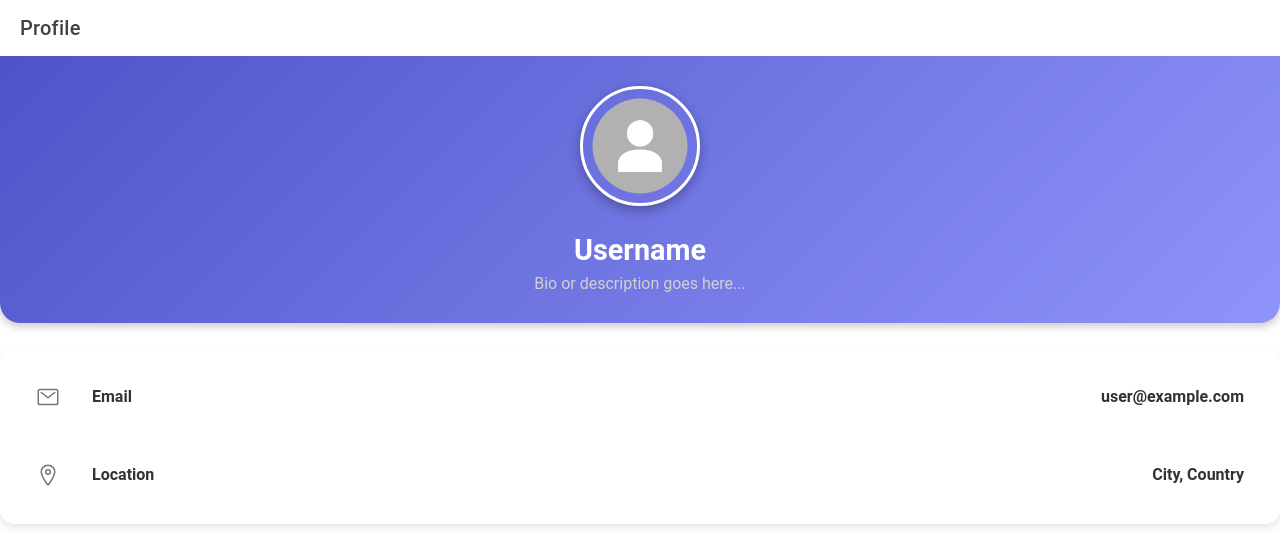
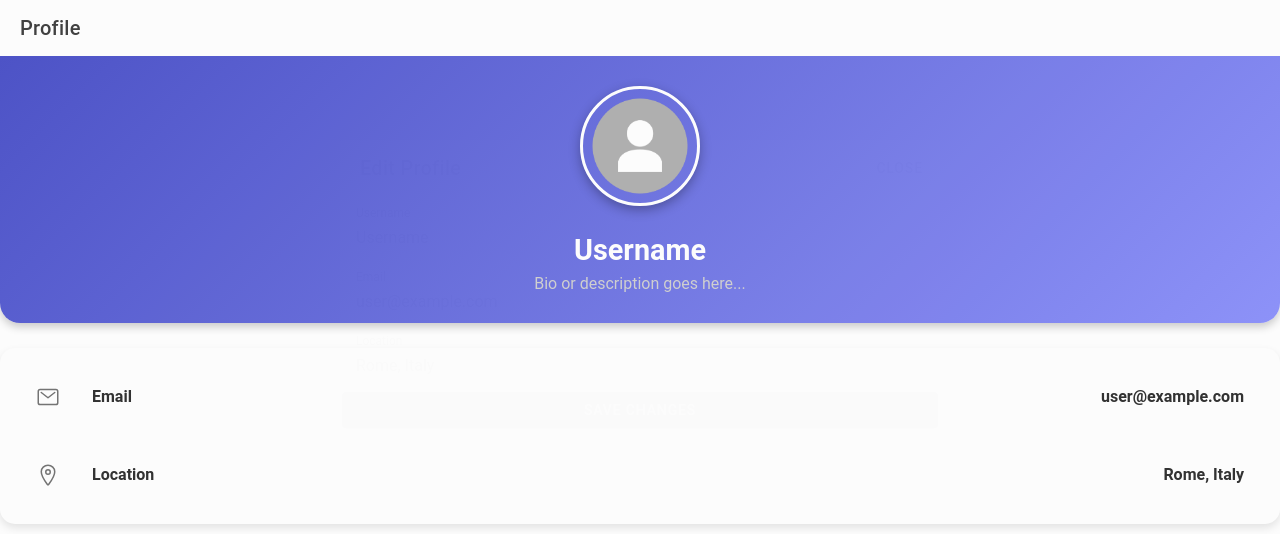
Before and after one commit to Catarina-Crespo/IPM, a React (Vite) app: page /profile in a window 1280 px wide. Both pictures are taken after a click on the element "EDIT PROFILE". Shown: the top 534 px of the page. Built offline with nearby package versions, Linux system fonts and the light colour scheme.

Commit message:
fixed checkboxes error, edit profile.

```diff
--- a/src/pages/CreatePlan.tsx
+++ b/src/pages/CreatePlan.tsx
@@ -79,7 +79,7 @@ const CreatePlan: React.FC = () => {
     setSelectedOptionVisitor(SelectedOptionVisitor === label ? null : label);
   };
   const handleCheckboxChangeSchedule = (label: string) => {
-    setSelectedOptionVisitor(SelectedOptionSchedule === label ? null : label);
+    setSelectedOptionScheduler(SelectedOptionSchedule === label ? null : label);
   };
 
   return (
@@ -163,8 +163,8 @@ const CreatePlan: React.FC = () => {
           'Both',
         ].map((label, index) => (
           <IonItem key={index} lines="none">
-            <IonCheckbox  checked={SelectedOptionVisitor === label}
-                onIonChange={() => handleCheckboxChangeVisitor(label)}
+            <IonCheckbox  checked={SelectedOptionSchedule === label}
+                onIonChange={() => handleCheckboxChangeSchedule(label)}
               slot="start"
               style={{
                 '--border-radius': '100%',
--- a/src/pages/Profile.tsx
+++ b/src/pages/Profile.tsx
@@ -1,15 +1,37 @@
-import { IonContent, IonHeader, IonPage, IonTitle, IonToolbar, IonAvatar, IonItem, IonLabel, IonList, IonButton, IonIcon } from '@ionic/react';
-import { mailOutline, locationOutline } from 'ionicons/icons'; // Import icons
+import {
+  IonContent,
+  IonHeader,
+  IonPage,
+  IonTitle,
+  IonToolbar,
+  IonAvatar,
+  IonItem,
+  IonLabel,
+  IonList,
+  IonButton,
+  IonIcon,
+  IonInput,
+  IonModal,
+} from '@ionic/react';
+import { mailOutline, locationOutline } from 'ionicons/icons';
 import '../styles/Profile.css';
+import { useState } from 'react';
 import { useHistory } from 'react-router-dom';
 
 const Profile: React.FC = () => {
+  const history = useHistory();
 
-  const history = useHistory(); // useHistory hook for navigation
+  const [isEditModalOpen, setIsEditModalOpen] = useState(false);
+  const [username, setUsername] = useState('Username');
+  const [email, setEmail] = useState('user@example.com');
+  const [location, setLocation] = useState('Rome, Italy');
 
   const handleLogout = () => {
-    history.push("/login");
-    console.log("User logged out");
+    history.push('/login');
+  };
+
+  const handleSave = () => {
+    setIsEditModalOpen(false);
   };
 
   return (
@@ -30,31 +52,79 @@ const Profile: React.FC = () => {
           <IonAvatar className="profile-avatar">
             <img src="src/img/profile.png" alt="Profile" />
           </IonAvatar>
-          <h2>Username</h2>
+          <h2>{username}</h2>
           <p>Bio or description goes here...</p>
         </div>
 
-        <IonList className='profile_list'>
-          <IonItem className='profile_item'>
+        <IonList className="profile_list">
+          <IonItem className="profile_item">
             <IonIcon icon={mailOutline} slot="start" />
             <IonLabel>Email</IonLabel>
-            <IonLabel slot="end">user@example.com</IonLabel>
+            <IonLabel slot="end">{email}</IonLabel>
           </IonItem>
-          <IonItem className='profile_item'>
+          <IonItem className="profile_item">
             <IonIcon icon={locationOutline} slot="start" />
             <IonLabel>Location</IonLabel>
-            <IonLabel slot="end">City, Country</IonLabel>
+            <IonLabel slot="end">{location}</IonLabel>
           </IonItem>
         </IonList>
 
-        <IonButton expand="block" color="primary" className='primBtn'>
+        <IonButton
+          expand="block"
+          color="primary"
+          className="primBtn"
+          onClick={() => setIsEditModalOpen(true)}
+        >
           Edit Profile
         </IonButton>
 
-        <IonButton expand="block" color="danger" onClick={handleLogout} className='dangerBtn'>
+        <IonButton
+          expand="block"
+          color="danger"
+          onClick={handleLogout}
+          className="dangerBtn"
+        >
           Log Out
         </IonButton>
 
+        <IonModal isOpen={isEditModalOpen} onDidDismiss={() => setIsEditModalOpen(false)}>
+          <IonHeader>
+            <IonToolbar>
+              <IonTitle>Edit Profile</IonTitle>
+              <IonButton slot="end" fill="clear" onClick={() => setIsEditModalOpen(false)}>
+                Close
+              </IonButton>
+            </IonToolbar>
+          </IonHeader>
+          <IonContent>
+            <div className="edit-profile-form">
+              <IonItem>
+                <IonLabel position="stacked">Username</IonLabel>
+                <IonInput
+                  value={username}
+                  onIonChange={(e) => setUsername(e.detail.value!)}
+                />
+              </IonItem>
+              <IonItem>
+                <IonLabel position="stacked">Email</IonLabel>
+                <IonInput
+                  value={email}
+                  onIonChange={(e) => setEmail(e.detail.value!)}
+                />
+              </IonItem>
+              <IonItem>
+                <IonLabel position="stacked">Location</IonLabel>
+                <IonInput
+                  value={location}
+                  onIonChange={(e) => setLocation(e.detail.value!)}
+                />
+              </IonItem>
+              <IonButton expand="block" color="primary" onClick={handleSave}>
+                Save Changes
+              </IonButton>
+            </div>
+          </IonContent>
+        </IonModal>
       </IonContent>
     </IonPage>
   );
```
